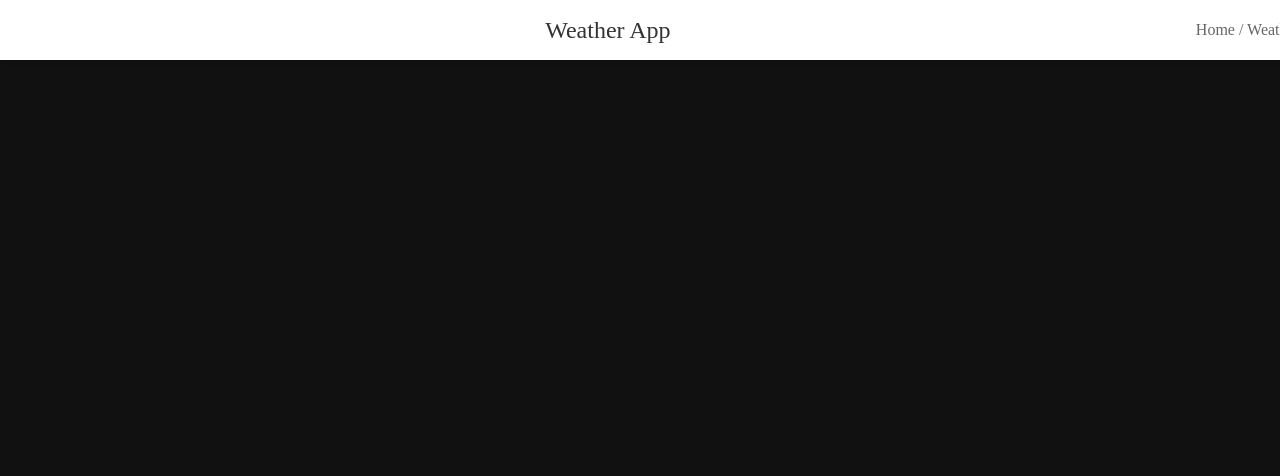
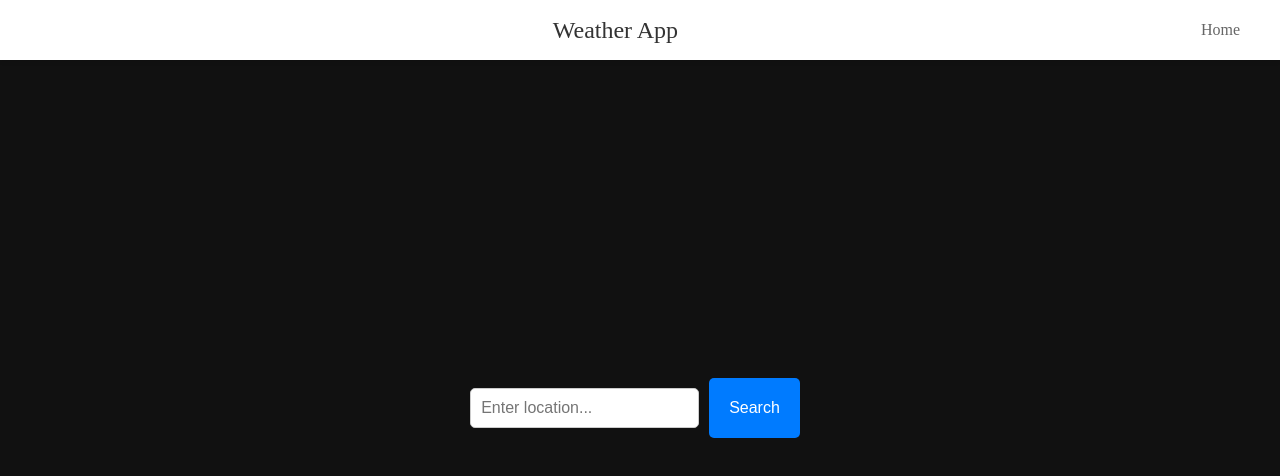
Before and after one commit to autsav/react_project, a React (Create React App) app in the folder my-app/: page /Whether in a window 1280 px wide. Shown: the top 476 px of the page. Built offline with nearby package versions, Linux system fonts and the light colour scheme; no server answers.

Commit message:
Searchbar initialized

```diff
--- a/my-app/src/components/whetherApp/Header.js
+++ b/my-app/src/components/whetherApp/Header.js
@@ -53,7 +53,7 @@ const Header = () => {
       </div>
       <div className="title">Weather App</div>
       <div className="right">
-        <div className="breadcrumb">Home / Weather</div>
+        <div className="breadcrumb">Home</div>
       </div>
     </header>
   );
--- /dev/null
+++ b/my-app/src/components/whetherApp/SearchBar.js
@@ -0,0 +1,32 @@
+
+import React, { useState } from 'react';
+import '../../styles/whether/searchbar.css';
+
+const SearchBar = ({ onSearch }) => {
+  const [query, setQuery] = useState('');
+
+  const handleChange = (event) => {
+    setQuery(event.target.value);
+  };
+
+  const handleSubmit = (event) => {
+    event.preventDefault();
+    onSearch(query);
+    setQuery('');
+  };
+
+  return (
+    <form className="search-form" onSubmit={handleSubmit}>
+      <input
+        type="text"
+        placeholder="Enter location..."
+        value={query}
+        onChange={handleChange}
+        className="search-input"
+      />
+      <button type="submit" className="search-button">Search</button>
+    </form>
+  );
+};
+
+export default SearchBar;
--- a/my-app/src/components/whetherApp/WhetherApp.js
+++ b/my-app/src/components/whetherApp/WhetherApp.js
@@ -2,6 +2,7 @@
 import React, { useState, useEffect } from 'react';
 import '../../styles/whether.css';
 import Header from './Header';
+import SearchBar from './SearchBar';
 
 const WhetherApp = () => {
   const [weatherData, setWeatherData] = useState(null);
@@ -29,6 +30,7 @@ const WhetherApp = () => {
   return (
     <div className="App">
       <Header />
+      <SearchBar />
       {/* Header */}
       {/* Search Bar */}
       {/* Weather Card */}
--- a/my-app/src/styles/whether/header.css
+++ b/my-app/src/styles/whether/header.css
@@ -4,7 +4,7 @@
     position: fixed;
     top: 0;
     left: 0;
-    width: 100%;
+    width: calc(100% - 40px); /* Adjusted width to accommodate left and right margins */
     height: 60px;
     background-color: #fff;
     box-shadow: 0 2px 4px rgba(0, 0, 0, 0.1);
@@ -15,6 +15,16 @@
     z-index: 1000;
   }
 
+  .left {
+    display: flex;
+    align-items: center;
+  }
+
+  .right {
+    display: flex;
+    align-items: center;
+  }
+
   .title {
     font-size: 24px;
     color: #333;
@@ -23,9 +33,16 @@
   .time {
     font-size: 16px;
     color: #666;
+    margin-right: 10px;
+  }
+
+  .location {
+    font-size: 16px;
+    color: #666;
   }
 
   .breadcrumb {
     font-size: 16px;
     color: #666;
+    margin-right: 20px;
   }
--- /dev/null
+++ b/my-app/src/styles/whether/searchbar.css
@@ -0,0 +1,28 @@
+/* SearchBar.css */
+
+.search-form {
+    display: flex;
+    align-items: center;
+  }
+
+  .search-input {
+    padding: 10px;
+    font-size: 16px;
+    border: 1px solid #ccc;
+    border-radius: 5px;
+    margin-right: 10px;
+  }
+
+  .search-button {
+    padding: 10px 20px;
+    font-size: 16px;
+    background-color: #007bff;
+    color: #fff;
+    border: none;
+    border-radius: 5px;
+    cursor: pointer;
+  }
+
+  .search-button:hover {
+    background-color: #0056b3;
+  }
```
